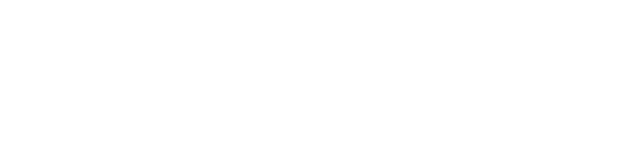
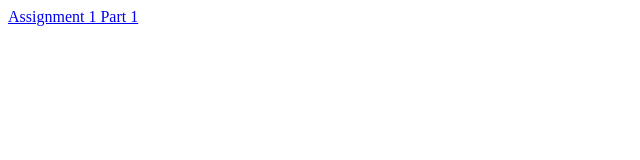
Before and after one commit to KaziJannat/KaziJannat.github.io, a plain HTML site: page index.HTML in a window 1280 px wide. Shown: the whole page, without its empty margins (0-640 px from the left). Drawn offline with Linux system fonts and the light colour scheme.

Commit message:
Add link to lab1 pt1.

```diff
--- a/index.HTML
+++ b/index.HTML
@@ -1,3 +1,4 @@
 <!DOCTYPE html>
 <html>
+    <a href="assignment1/part1/index.html">Assignment 1 Part 1</a></a>
 </html>
```
